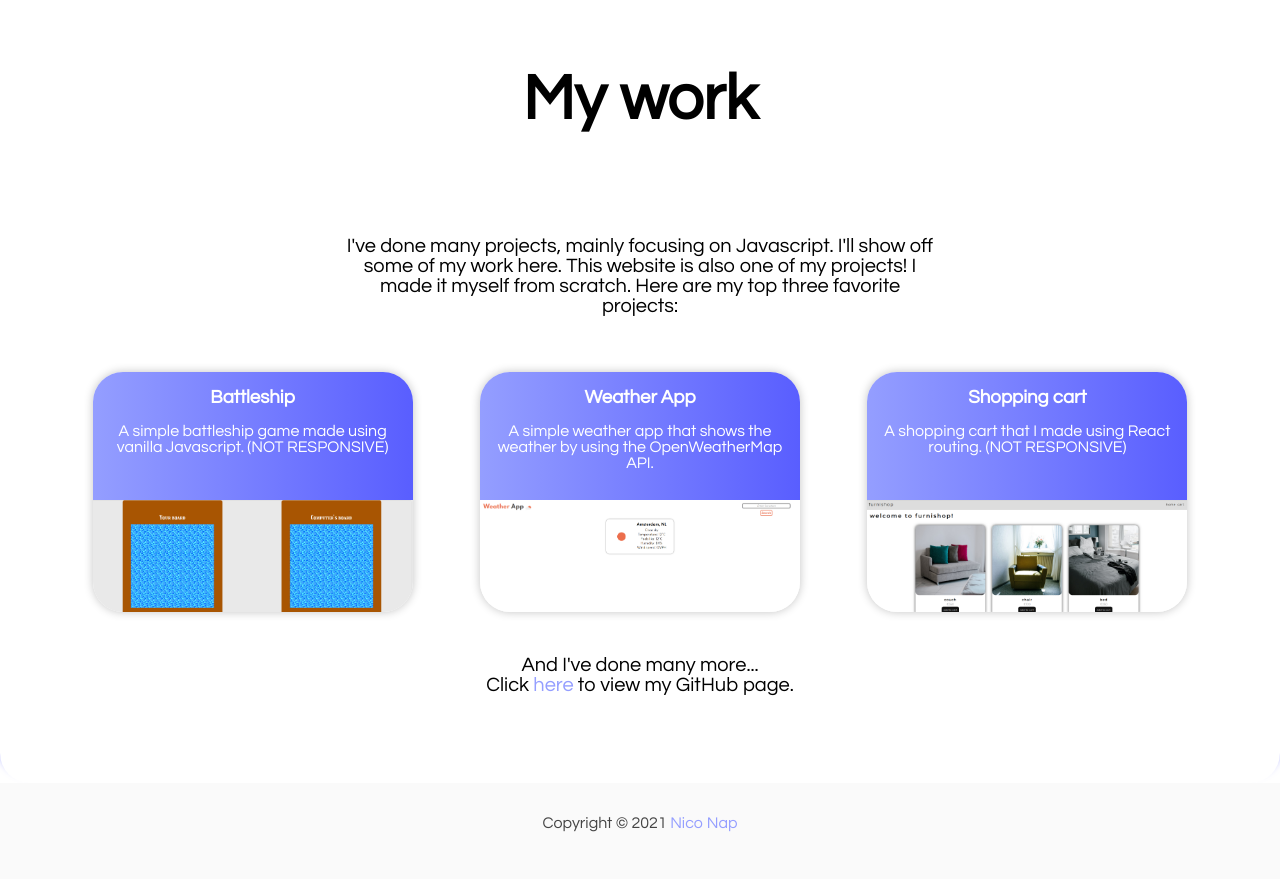
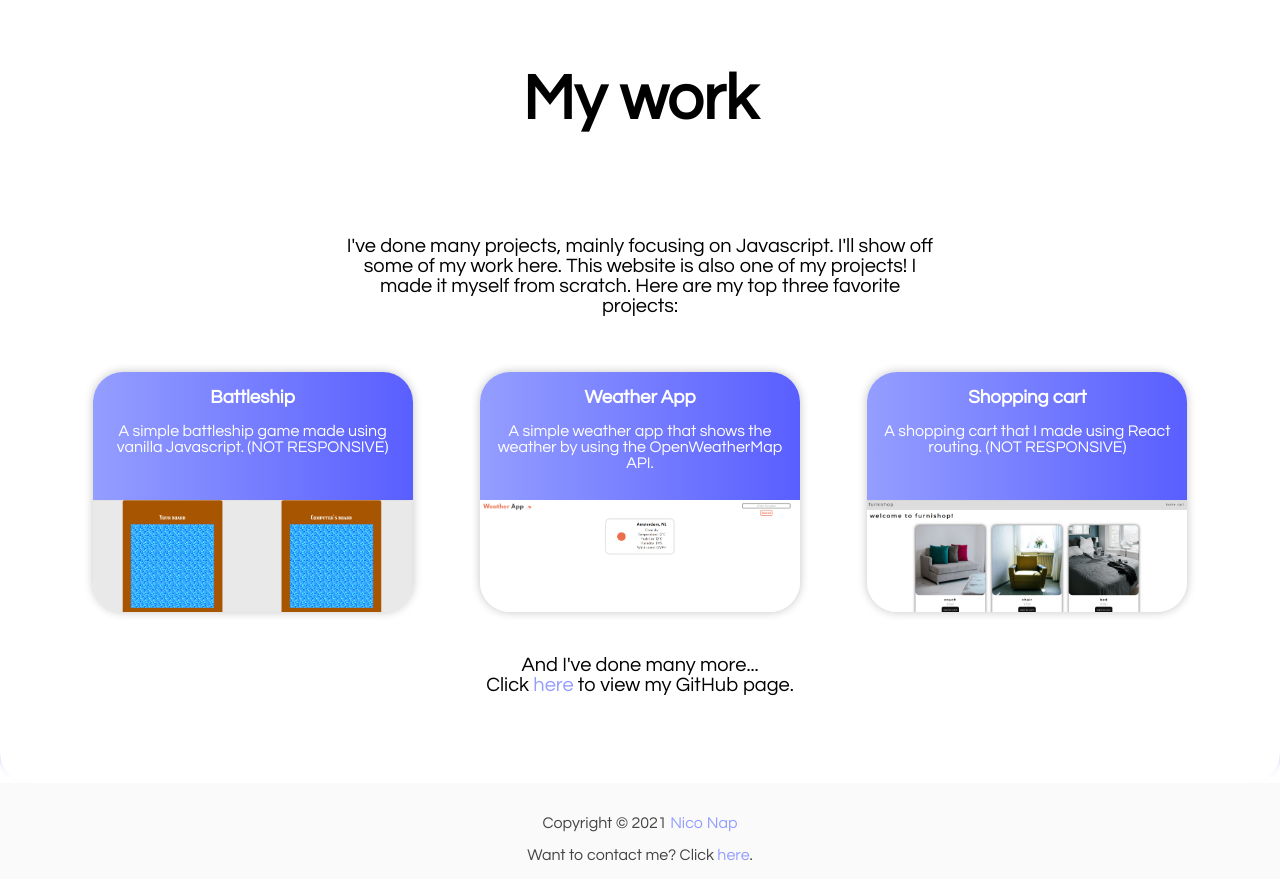
Before and after one commit to niconap/portfolio-old, a plain HTML site: page index.html in a window 1280 px wide. Shown: the part 2090-2969 px from the top of the page. Drawn offline with Linux system fonts and the light colour scheme.

Commit message:
Add contact link

```diff
--- a/index.html
+++ b/index.html
@@ -97,7 +97,9 @@
     <p class="workdescription">And I've done many more... <br>
     Click <a target="_blank" href="https://www.github.com/niconap/">here</a> to view my GitHub page.</p>
   </div>
-  <footer><p>Copyright &copy; 2021 <a target="_blank" href="https://www.github.com/niconap/">Nico Nap</a></p></footer>
+  <footer><p>Copyright &copy; 2021 <a target="_blank" href="https://www.github.com/niconap/">Nico Nap</a></p>
+  <br>
+  <p>Want to contact me? Click <a href="mailto:nico.nap@outlook.com">here</a>.</p></footer>
   <script src="scripts.js"></script>
 </body>
 </html>
```
